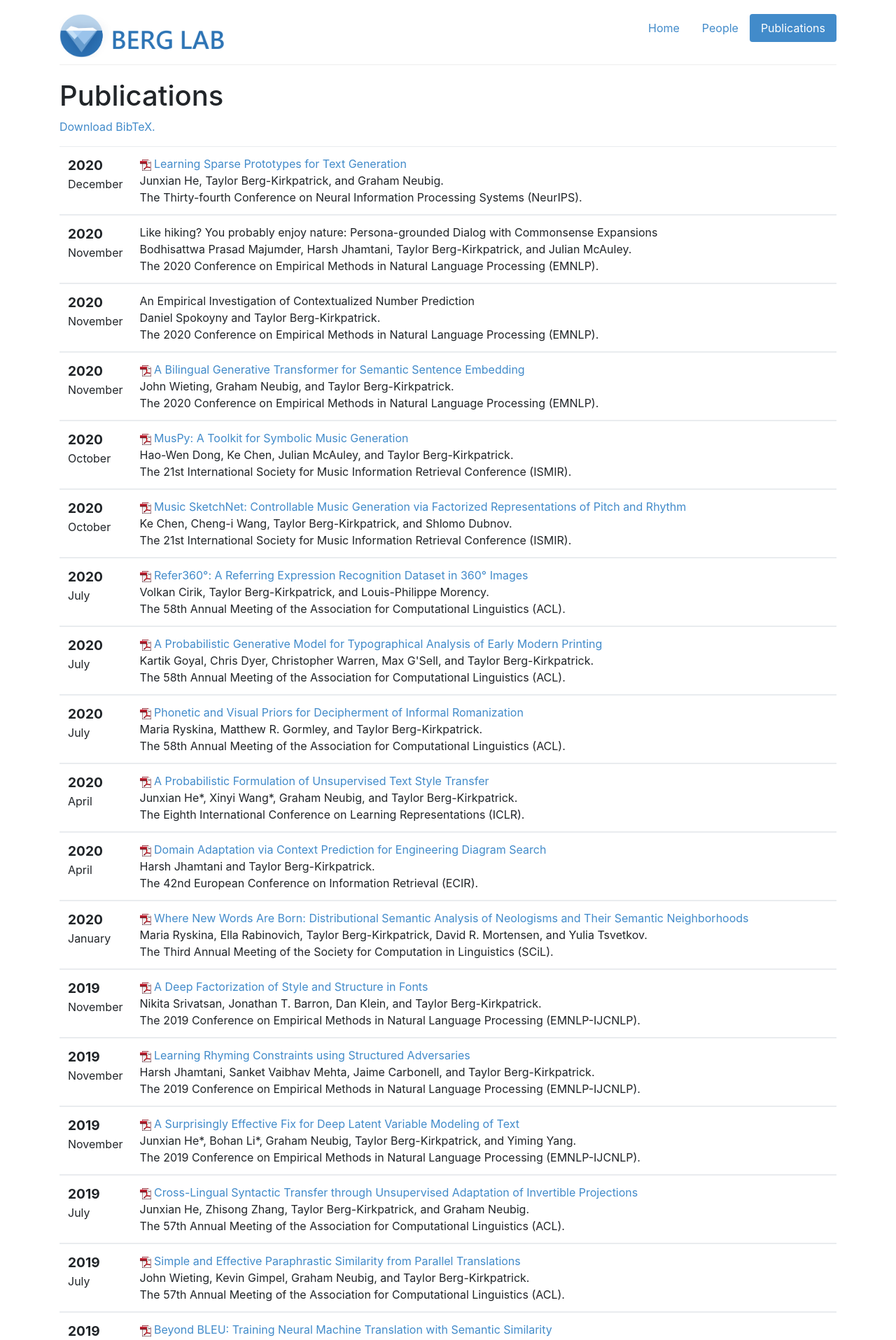
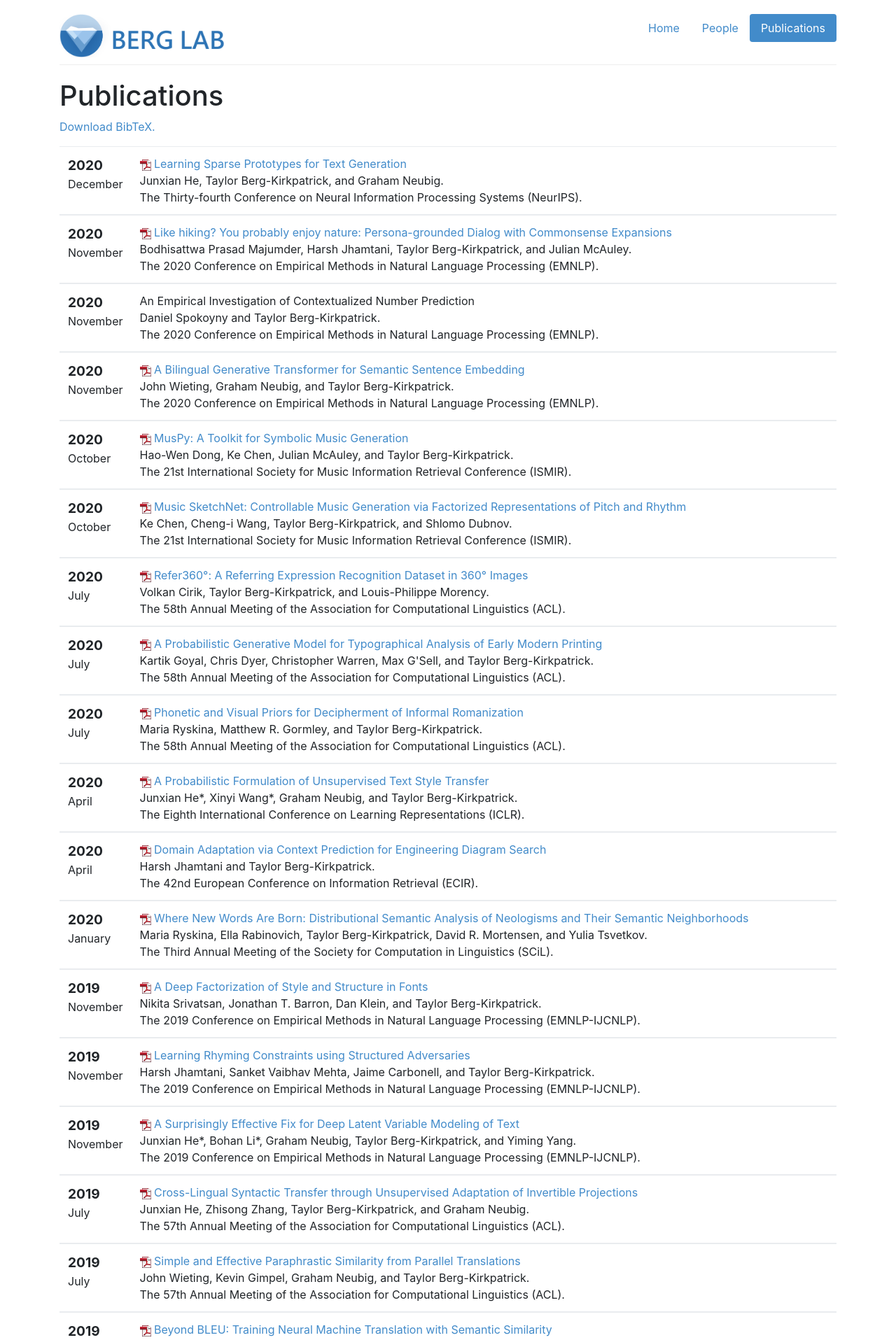
Before and after one commit to icebergnlp/icebergnlp.github.io, a Jekyll site: the page built from publications.html, in a window 1280 px wide. Shown: the top 1915 px of the page at 70% size. Built offline with Jekyll 4.4.1, drawn with Linux system fonts in a browser that asks for light colours.

```diff
--- a/_includes/pubs.html
+++ b/_includes/pubs.html
@@ -33,7 +33,9 @@
             </td>
             <td class="publication">
                 <span class="pubtitle">
-                    Like hiking? You probably enjoy nature: Persona-grounded Dialog with Commonsense Expansions
+		   <img src="img/pdficon_small.png" width="16"
+                    height="16" alt="PDF" />
+                    <a href="https://arxiv.org/pdf/2010.03205.pdf">Like hiking? You probably enjoy nature: Persona-grounded Dialog with Commonsense Expansions</a>
                 </span><br />
                 <span class="authors">
                     Bodhisattwa Prasad Majumder, Harsh Jhamtani, Taylor Berg-Kirkpatrick, and Julian McAuley.
```
